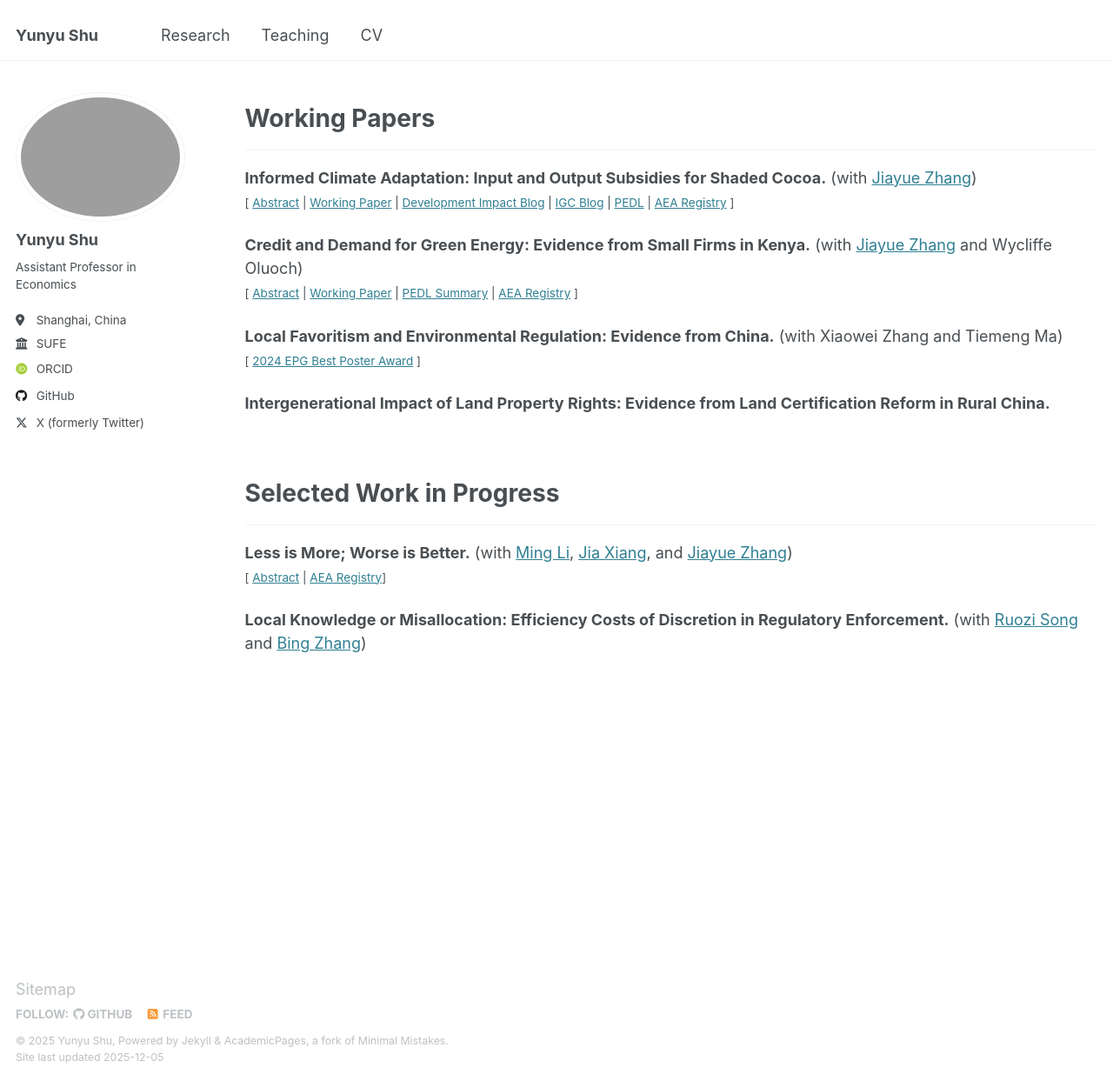
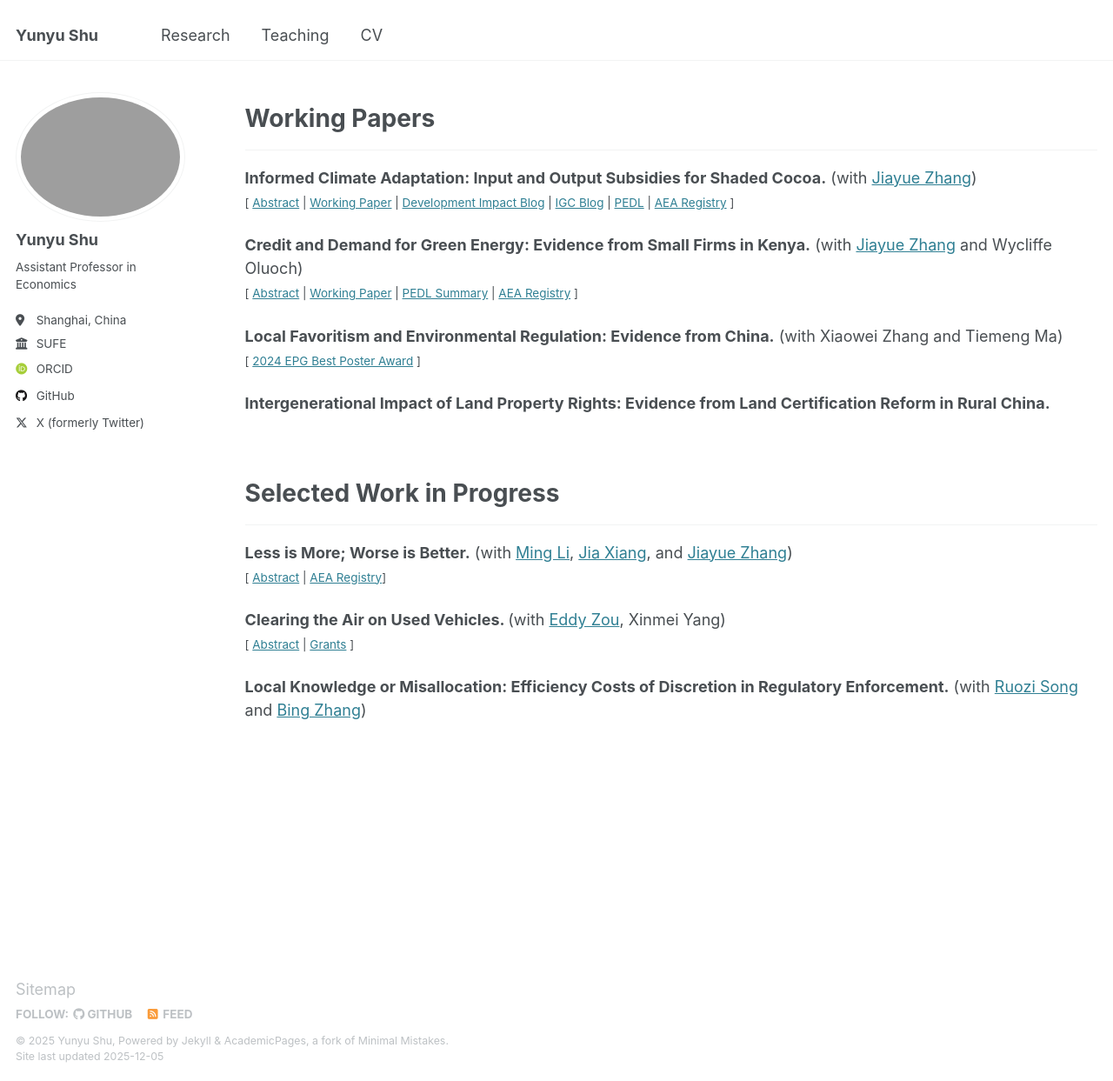
Before and after one commit to shirleyshu0503/shirleyshu0503.github.io, a Jekyll site: the page built from _pages/research.md, in a window 1280 px wide and 1243 px high. Shown: the whole window at 87% size. Built offline with Jekyll 4.4.1, drawn with Linux system fonts in a browser that asks for light colours; some web fonts are replaced; some of the changed lines change nothing that is shown.

Commit message:
Update research.md

```diff
--- a/_pages/research.md
+++ b/_pages/research.md
@@ -38,9 +38,14 @@ author_profile: true
 
  <div id="cocoa_info" style="display: none; text-align: justify; line-height: 1.2"><small> Information campaigns are a major policy tool for promoting climate change adaptation. Such policies often face contestation because the benefits of adaptive actions are distributed unevenly across scales: local actors prioritize private resilience while policymakers emphasize collective, long-term social gains. We examine whether information framed around private versus social benefits shifts adaptation behaviors, and whether credibility-enhancing caveats alter uptake, in the context of cocoa farming in Ghana where agroforestry is a viable but under-adopted adaptation strategy. We find that, while information on private and social benefits are separately effective in driving adaptation, combining them does not necessarily increase the information impact. We also show that providing information on the downside risks of the adaptation strategy on top of its benefits increases information credibility and subsequently boosts adoption of the adaptation strategy.</small><br><br></div>
 
+<strong>Clearing the Air on Used Vehicles. </strong> (with [Eddy Zou](https://sites.google.com/view/eddyzou/home), Xinmei Yang)
+<br><small>[ <a href="#/" onclick="visib('used_cars')">Abstract</a> | <a href="#/" onclick="visib('grant_2')">Grants</a>  ]</small>
+
+ <div id="used_cars" style="display: none; text-align: justify; line-height: 1.2"><small> How does the presence of international trade in used durable goods, such as vehicles, affect the efficacy and relative welfare effects of unilateral policies to decarbonize transportation? This project combines a micro-founded structural model with novel data from multiple countries, to understand the effectiveness, potential economic costs, and environmental impacts, of restricting trade in used vehicles. </small><br><br></div>
+
+  <div id="grant_2" style="display: none; text-align: justify; line-height: 1.2"><small> International Growth Centre </small><br><br></div>
 
 <strong>Local Knowledge or Misallocation: Efficiency Costs of Discretion in Regulatory Enforcement.</strong> (with [Ruozi Song](https://www.worldbank.org/en/about/people/r/ruozi-song) and [Bing Zhang](https://scholar.google.com/citations?user=P3sttCoAAAAJ&hl=en))
 
 
-
 <script> function visib(id) { var x = document.getElementById(id); if (x.style.display === "block") { x.style.display = "none"; } else { x.style.display = "block"; } } </script>
```
